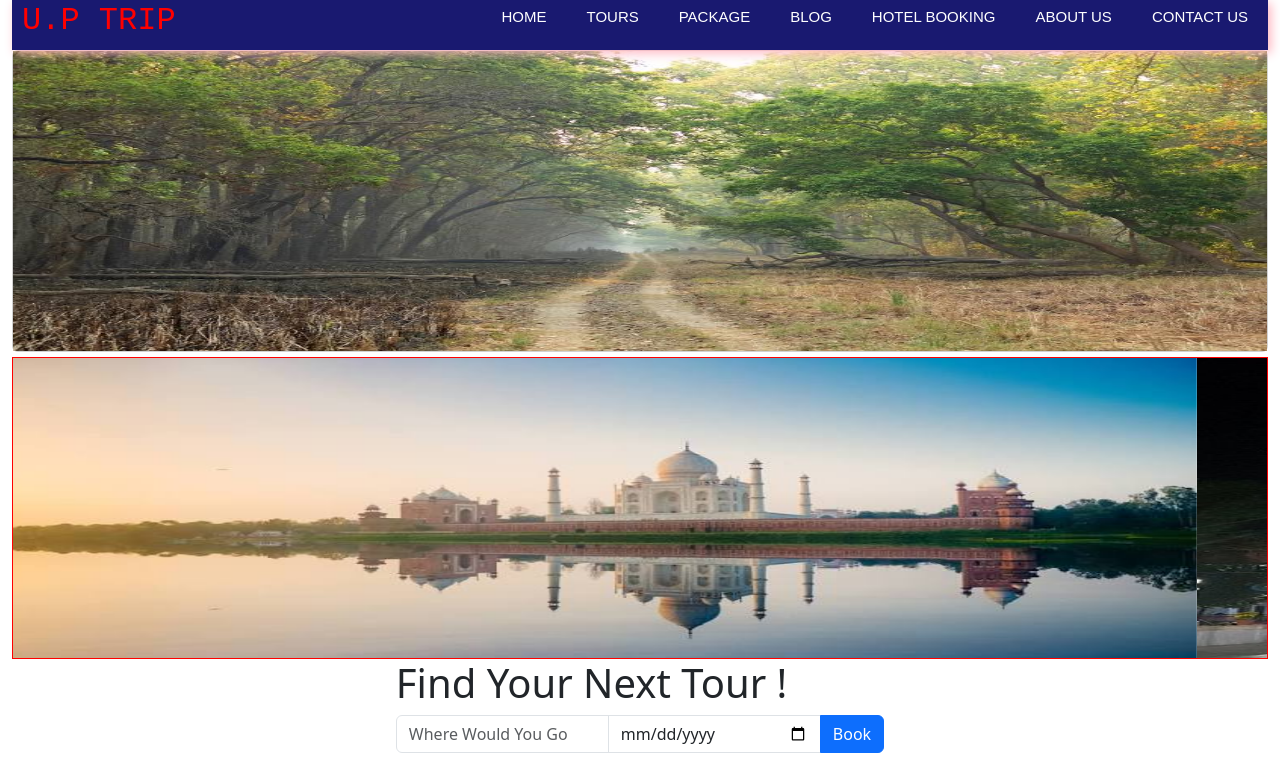
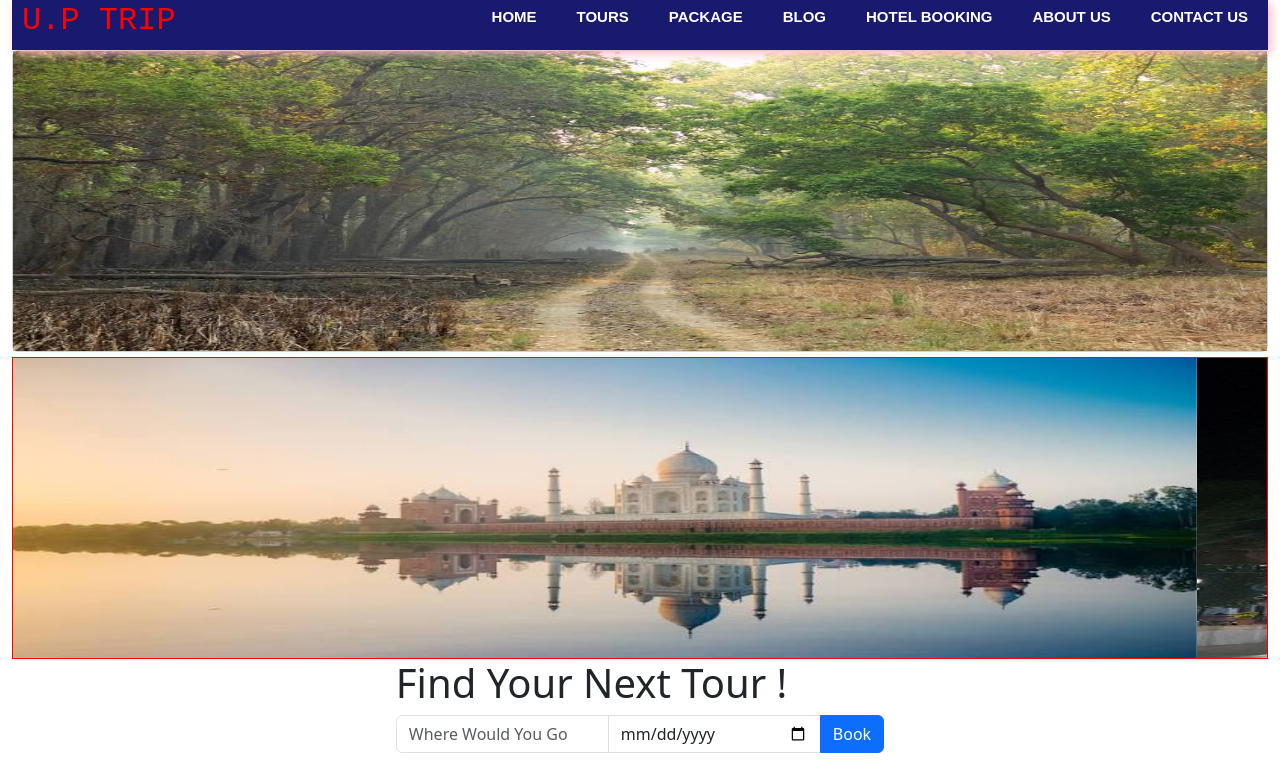
Before and after one commit to Ajahruddin-Alam/Go-Trip, a plain HTML site: page index.html in a window 1280 px wide. Shown: the top 765 px of the page. Drawn offline with nearby package versions, Linux system fonts and the light colour scheme.

Commit message:
update to main

```diff
--- a/index.css
+++ b/index.css
@@ -7,6 +7,8 @@
 header {
     color: red;
     position: sticky;
+    font-weight: bold;
+    font-family: 'Times New Roman', Times, serif;
     top: 0%;
     z-index: 999;
 }
```
